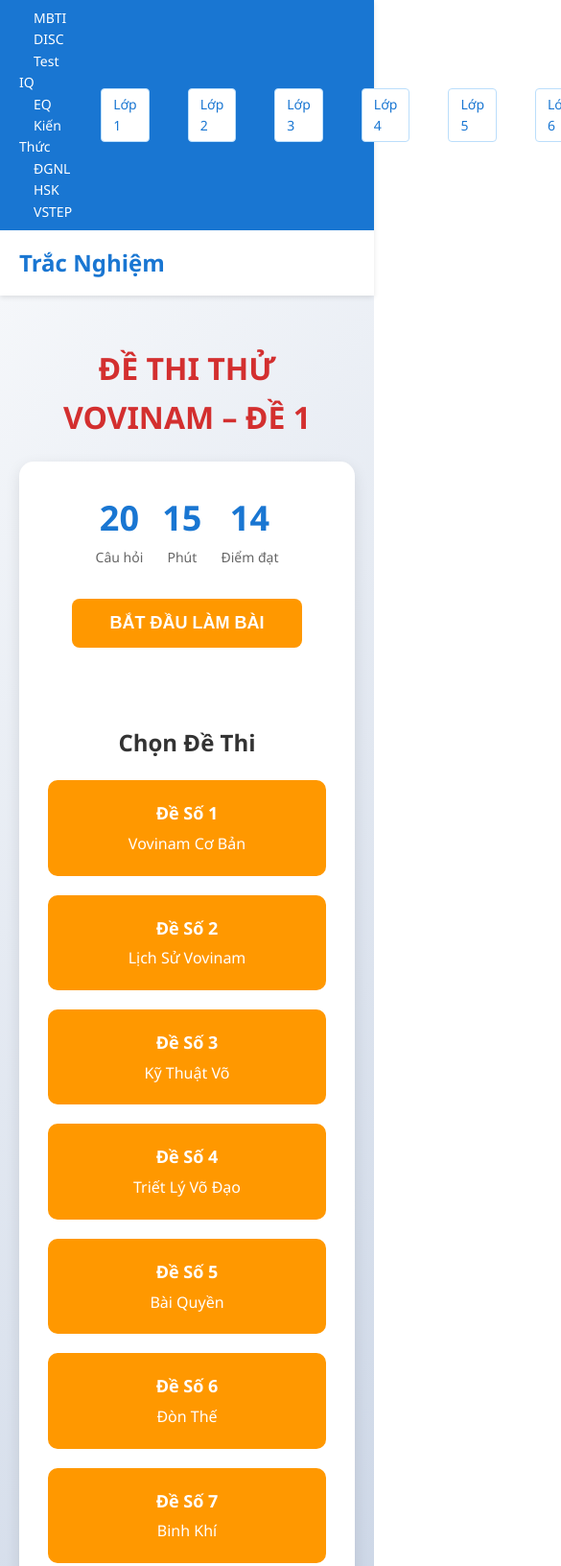
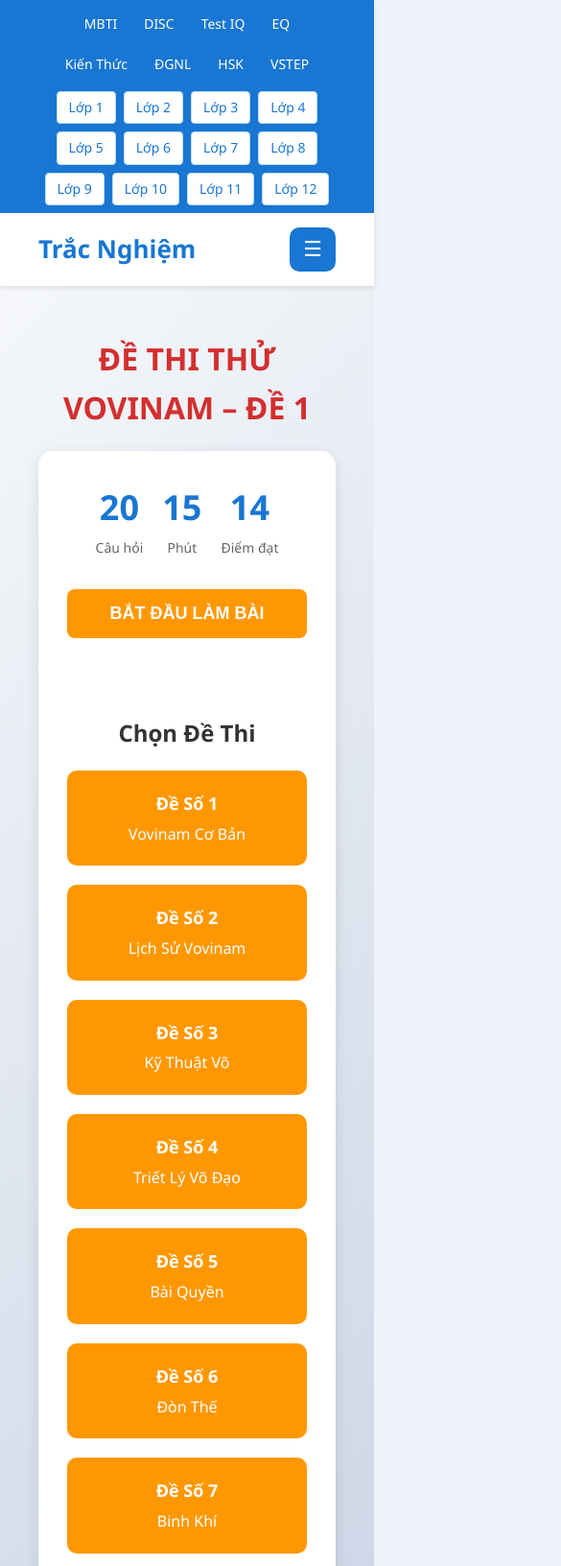
Before and after one commit to Sakura-baby-1/vovinam-quiz, a plain HTML site: page index.html in a window 390 px wide. Shown: the top 1632 px of the page at 96% size, 585 px wide, since content can reach past the window. Drawn offline with Linux system fonts and the light colour scheme.

Commit message:
Polish Vovinam website UI and responsive navigation

```diff
--- a/index.html
+++ b/index.html
@@ -14,6 +14,12 @@
   font-family: 'Segoe UI', Tahoma, Geneva, Verdana, sans-serif;
   line-height: 1.6;
   color: #333;
+  background: #eef3fa;
+}
+
+.container {
+  width: min(1200px, calc(100% - 40px));
+  margin: 0 auto;
 }
 
 /* Header */
@@ -33,18 +39,32 @@
 }
 
 .top-bar .container {
-  max-width: 1200px;
-  margin: 0 auto;
   padding: 0 20px;
   display: flex;
+  flex-wrap: wrap;
   justify-content: space-between;
+  align-items: center;
+  gap: 10px;
+}
+
+.top-bar .top-links,
+.top-bar .class-list {
+  display: flex;
+  flex-wrap: wrap;
+  gap: 8px;
   align-items: center;
 }
 
 .top-bar a {
   color: white;
   text-decoration: none;
-  margin: 0 15px;
+  padding: 6px 10px;
+  border-radius: 6px;
+  transition: background-color 0.2s ease;
+}
+
+.top-bar a:hover {
+  background: rgba(255,255,255,0.12);
 }
 
 .main-nav {
@@ -52,23 +72,35 @@
 }
 
 .main-nav .container {
-  max-width: 1200px;
-  margin: 0 auto;
   padding: 0 20px;
   display: flex;
   justify-content: space-between;
   align-items: center;
+  gap: 15px;
 }
 
 .logo {
-  font-size: 24px;
-  font-weight: bold;
+  font-size: 26px;
+  font-weight: 800;
   color: #1976d2;
+}
+
+.nav-toggle {
+  display: none;
+  background: #1976d2;
+  color: white;
+  border: none;
+  font-size: 22px;
+  padding: 10px 14px;
+  border-radius: 10px;
+  cursor: pointer;
 }
 
 .main-menu {
   display: flex;
+  gap: 20px;
   list-style: none;
+  align-items: center;
 }
 
 .main-menu li {
@@ -79,11 +111,25 @@
   text-decoration: none;
   color: #333;
   font-weight: 500;
-  transition: color 0.3s;
+  transition: color 0.3s ease;
 }
 
 .main-menu a:hover {
   color: #1976d2;
+}
+
+.main-menu.show {
+  display: flex;
+  flex-direction: column;
+  align-items: center;
+  width: 100%;
+  gap: 12px;
+  padding: 15px 0;
+}
+
+.main-menu.show li {
+  width: 100%;
+  text-align: center;
 }
 
 /* Secondary Menu */
@@ -476,6 +522,10 @@
 }
 
 @media (max-width: 768px) {
+  .nav-toggle {
+    display: inline-flex;
+  }
+
   .main-menu {
     display: none;
   }
@@ -492,6 +542,19 @@
     grid-template-columns: 1fr;
   }
 }
+
+@media (max-width: 550px) {
+  .top-bar .top-links,
+  .top-bar .class-list {
+    justify-content: center;
+  }
+
+  .start-btn,
+  .full-access-btn {
+    width: 100%;
+    max-width: 320px;
+  }
+}
 </style>
 </head>
 
@@ -500,7 +563,7 @@
   <header class="header">
     <div class="top-bar">
       <div class="container">
-        <div>
+          <div class="top-links">
           <a href="#">MBTI</a>
           <a href="#">DISC</a>
           <a href="#">Test IQ</a>
@@ -530,11 +593,12 @@
     <nav class="main-nav">
       <div class="container">
         <div class="logo">Trắc Nghiệm</div>
-        <ul class="main-menu">
-          <li><a href="#">Đại Học</a></li>
-          <li><a href="#">Thi Chuyển Cấp</a></li>
-          <li><a href="#">Giới Thiệu</a></li>
-          <li><a href="#">Chính Sách</a></li>
+        <button class="nav-toggle" onclick="toggleMenu()" aria-label="Mở menu">☰</button>
+        <ul class="main-menu" id="mainNavMenu">
+          <li><a href="#home">Trang Chủ</a></li>
+          <li><a href="#dethi">Đề Thi</a></li>
+          <li><a href="#bo-de">Bộ Đề</a></li>
+          <li><a href="#lien-he">Liên Hệ</a></li>
           <li><a href="#">Dịch Vụ</a></li>
           <li><a href="#">Tuyển Dụng</a></li>
         </ul>
@@ -543,7 +607,7 @@
   </header>
 
   <!-- Main Content -->
-  <main class="main-content">
+  <main class="main-content" id="home">
     <div class="container">
       <h1 class="exam-title">ĐỀ THI THỬ VOVINAM – ĐỀ 1</h1>
 
@@ -565,46 +629,46 @@
 
         <button class="start-btn" onclick="startQuiz()">BẮT ĐẦU LÀM BÀI</button>
 
-        <div class="exam-list">
+        <div class="exam-list" id="dethi">
           <h3>Chọn Đề Thi</h3>
           <div class="exam-grid">
-            <a href="#" class="exam-card" onclick="startQuiz()">
+            <a href="#dethi" class="exam-card" onclick="event.preventDefault(); startQuiz()">
               <h4>Đề Số 1</h4>
               <p>Vovinam Cơ Bản</p>
             </a>
-            <a href="#" class="exam-card" onclick="startQuiz()">
+            <a href="#dethi" class="exam-card" onclick="event.preventDefault(); startQuiz()">
               <h4>Đề Số 2</h4>
               <p>Lịch Sử Vovinam</p>
             </a>
-            <a href="#" class="exam-card" onclick="startQuiz()">
+            <a href="#dethi" class="exam-card" onclick="event.preventDefault(); startQuiz()">
               <h4>Đề Số 3</h4>
               <p>Kỹ Thuật Võ</p>
             </a>
-            <a href="#" class="exam-card" onclick="startQuiz()">
+            <a href="#dethi" class="exam-card" onclick="event.preventDefault(); startQuiz()">
               <h4>Đề Số 4</h4>
               <p>Triết Lý Võ Đạo</p>
             </a>
-            <a href="#" class="exam-card" onclick="startQuiz()">
+            <a href="#dethi" class="exam-card" onclick="event.preventDefault(); startQuiz()">
               <h4>Đề Số 5</h4>
               <p>Bài Quyền</p>
             </a>
-            <a href="#" class="exam-card" onclick="startQuiz()">
+            <a href="#dethi" class="exam-card" onclick="event.preventDefault(); startQuiz()">
               <h4>Đề Số 6</h4>
               <p>Đòn Thế</p>
             </a>
-            <a href="#" class="exam-card" onclick="startQuiz()">
+            <a href="#dethi" class="exam-card" onclick="event.preventDefault(); startQuiz()">
               <h4>Đề Số 7</h4>
               <p>Binh Khí</p>
             </a>
-            <a href="#" class="exam-card" onclick="startQuiz()">
+            <a href="#dethi" class="exam-card" onclick="event.preventDefault(); startQuiz()">
               <h4>Đề Số 8</h4>
               <p>Đối Luyện</p>
             </a>
-            <a href="#" class="exam-card" onclick="startQuiz()">
+            <a href="#dethi" class="exam-card" onclick="event.preventDefault(); startQuiz()">
               <h4>Đề Số 9</h4>
               <p>Ôn Tập Tổng Hợp</p>
             </a>
-            <a href="#" class="exam-card" onclick="startQuiz()">
+            <a href="#dethi" class="exam-card" onclick="event.preventDefault(); startQuiz()">
               <h4>Đề Số 10</h4>
               <p>Thi Chứng Chỉ</p>
             </a>
@@ -615,7 +679,7 @@
   </main>
 
   <!-- Extended Section -->
-  <section class="extended-section">
+  <section class="extended-section" id="bo-de">
     <div class="container">
       <h2 class="extended-title">Đề Thi Thử Vovinam 200 Câu Đầy Đủ</h2>
       <p style="font-size: 16px; color: #666; margin-bottom: 30px;">
@@ -809,11 +873,14 @@
       score = 0;
       answered = false;
       document.getElementById('quizModal').style.display = 'block';
+      document.getElementById('quizFeedback').innerText = '';
+      document.getElementById('nextBtn').style.display = 'inline-block';
       loadQuestion();
     }
 
     function closeQuiz() {
       document.getElementById('quizModal').style.display = 'none';
+      document.getElementById('mainNavMenu').classList.remove('show');
     }
 
     function loadQuestion() {
@@ -881,6 +948,11 @@
       document.getElementById('quizFeedback').innerText = resultText;
     }
 
+    function toggleMenu() {
+      const menu = document.querySelector('.main-menu');
+      menu.classList.toggle('show');
+    }
+
     // Close modal when clicking outside
     window.onclick = function(event) {
       const modal = document.getElementById('quizModal');
```
